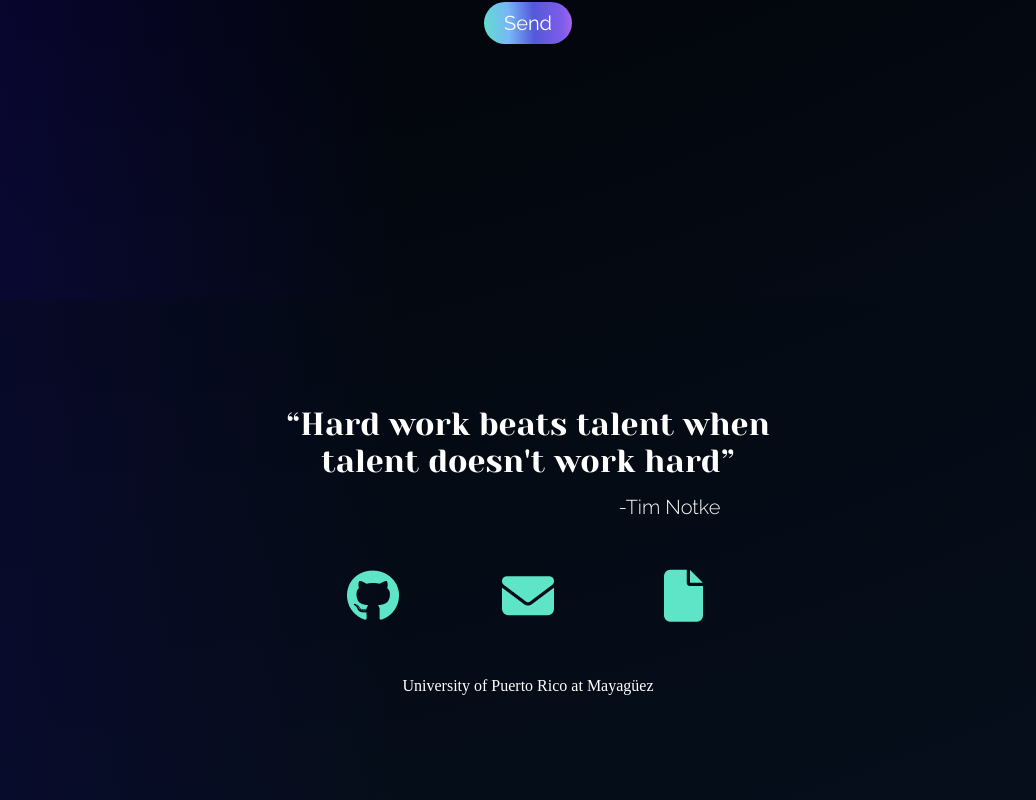
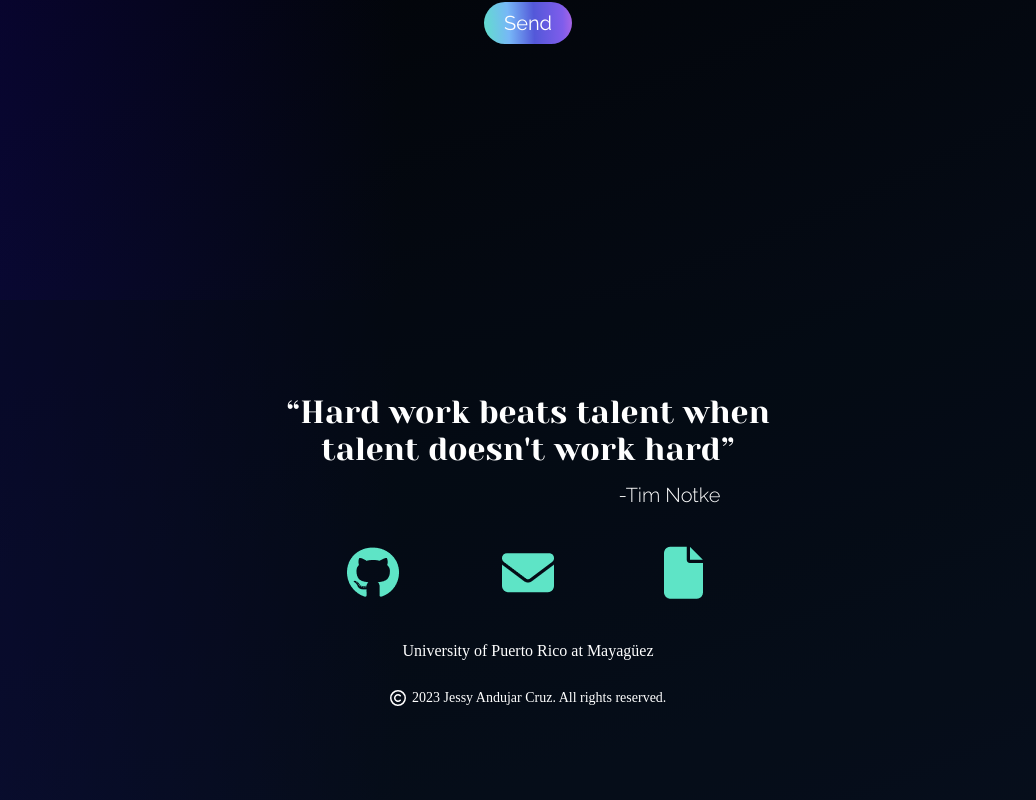
Before and after one commit to J3SSY-ANDU/my-portfolio, a React (Create React App) app: page / in a window 1280 px wide. Shown: the part 2757-3557 px from the top of the page, without its empty margins (112-1148 px from the left). Built offline with nearby package versions, Linux system fonts and the light colour scheme; a web font is replaced by a local one.

Commit message:
copyrights reserved added

```diff
--- a/src/containers/footer/Footer.jsx
+++ b/src/containers/footer/Footer.jsx
@@ -3,6 +3,7 @@ import githubImage from '../../assets/github.png';
 import envelopeImage from '../../assets/envelope-solid.png';
 import fileImage from '../../assets/file-solid.png';
 import resumeFile from '../../assets/resume.pdf';
+import copyrightImage from '../../assets/copyright-regular.svg';
 import './footer.css';
 
 function Footer() {
@@ -19,6 +20,10 @@ function Footer() {
                     <a href={resumeFile} target='_blank'><img src={fileImage}/></a>
                 </div>
                 <p>University of Puerto Rico at Mayagüez</p>
+                <div style={{display: "flex", justifyContent: "flex-start", alignItems: "center", height: "16px"}}>
+                    <img src={copyrightImage} alt='copyright' style={{height: "100%", alignSelf: "center", marginRight: "0.4rem"}}/>
+                    <p style={{fontSize: "14px"}}>2023 Jessy Andujar Cruz. All rights reserved.</p>
+                </div>
             </div>
         </div>
     )
```
Also changed, not shown: src/assets/copyright-regular.svg (added).
